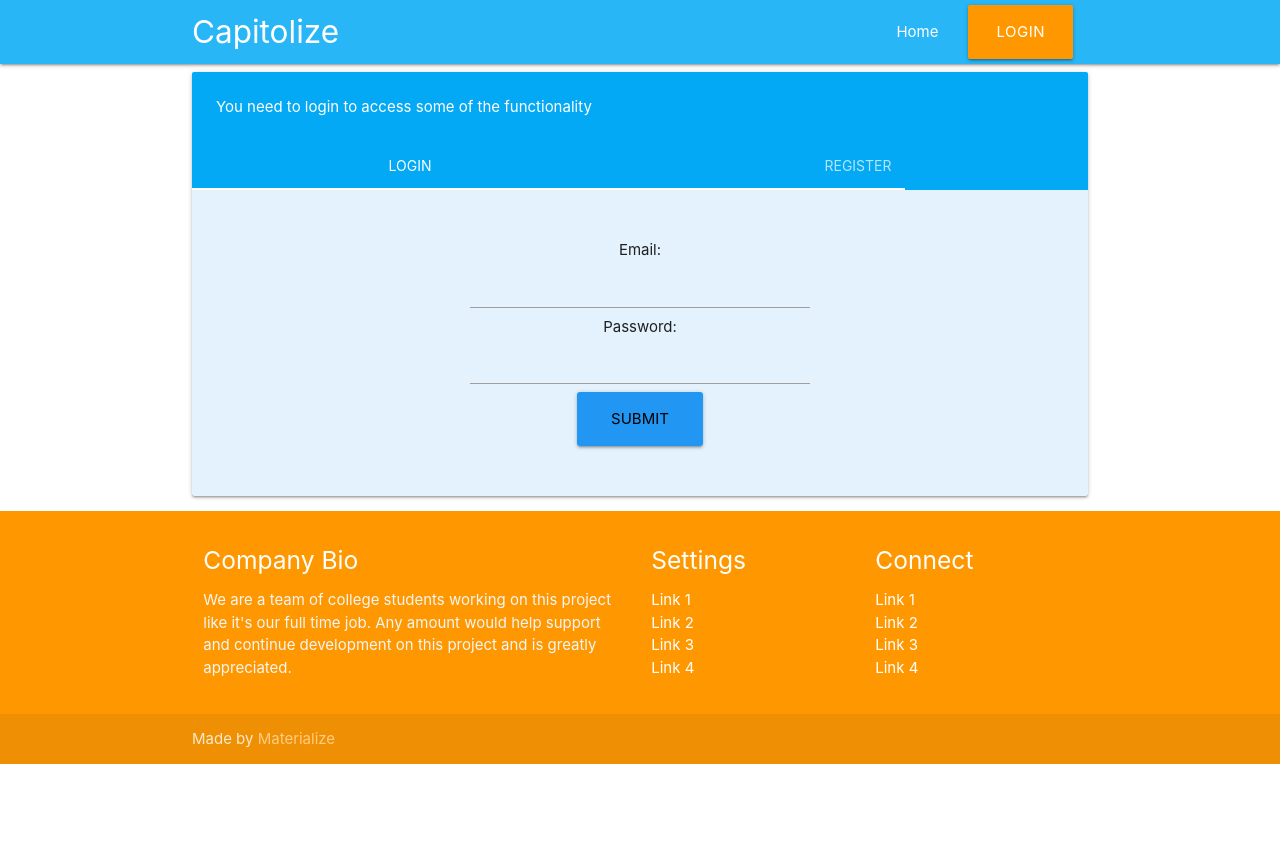
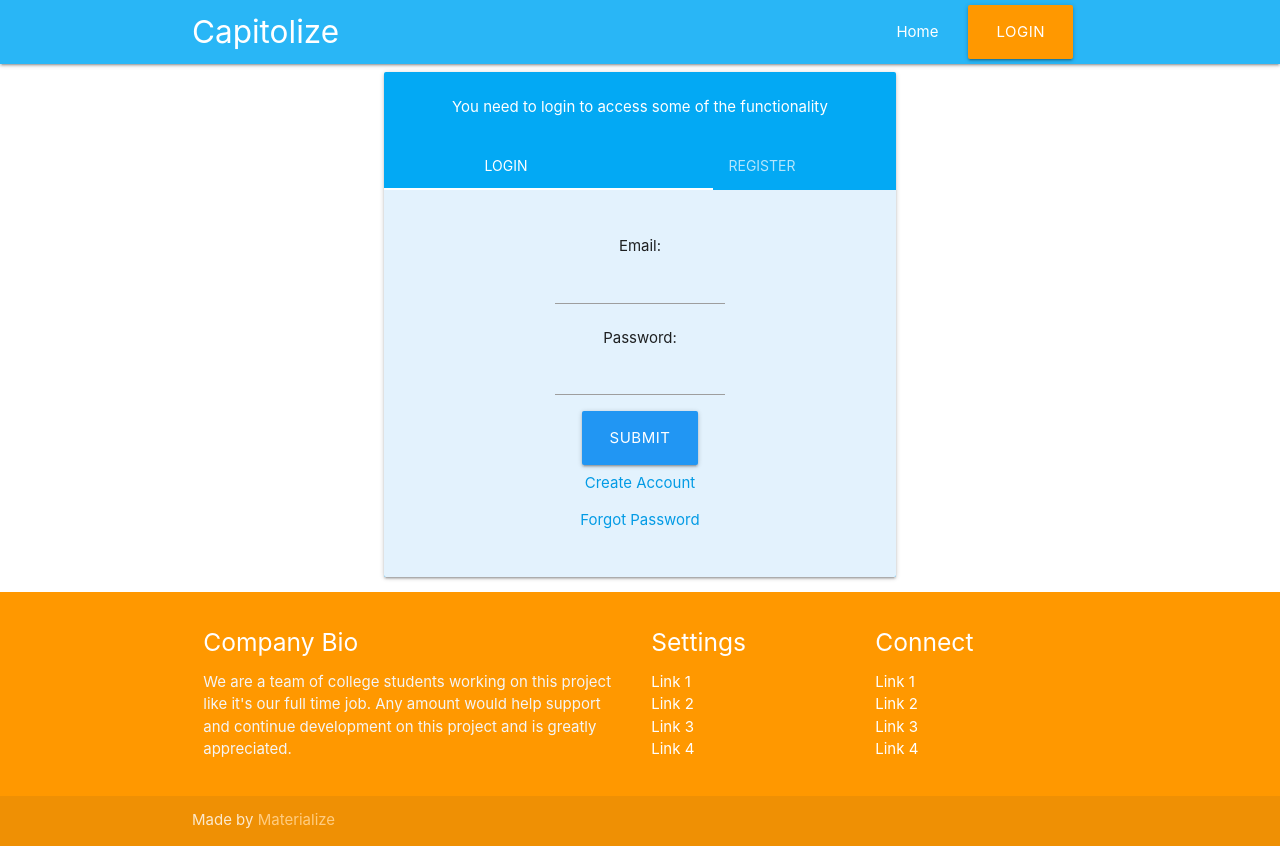
Before and after one commit to SweetShot/HackMCapitolize, an Angular app in the folder client/: page /login in a window 1280 px wide. Before the commit the page ends 800 px from the top, so only its background shows below. Built offline with nearby package versions, Linux system fonts and the light colour scheme.

Commit message:
Login final done

```diff
--- a/client/src/app/components/login/login.component.css
+++ b/client/src/app/components/login/login.component.css
@@ -1,3 +1,15 @@
+div {
+    text-align: center;
+}
+
+.container {
+    padding: 0% 15%;
+}
+
 form {
     padding: 3% 30%;
 }
+
+form>p {
+    padding: 4%;
+}
--- a/client/src/app/components/login/login.component.html
+++ b/client/src/app/components/login/login.component.html
@@ -11,7 +11,7 @@
             </ul>
         </div>
         <div class="card-content blue lighten-5">
-            <div id="test1" style="display: block; text-align: center" class="active">
+            <div id="test1" style="display: block" class="active">
                 <form id="form1" action="" method="POST">
                     <p>
                         Email:
@@ -19,9 +19,11 @@
                     </p>
                     <p>
                         Password:
-                        <input data-validation="url" id="password1" name="password1">
+                        <input type="password" data-validation="url" id="password" name="password">
                     </p>
-                    <input type="submit" class="btn-large waves-effect waves-light blue">
+                    <input type="submit" class="btn-large waves-light blue"><br>
+                    <p><a href="#">Create Account</a></p>
+                    <p><a href="#">Forgot Password</a></p>
                 </form>
             </div>
             <div id="test2" class="" style="display: none;">Test 2</div>
```
